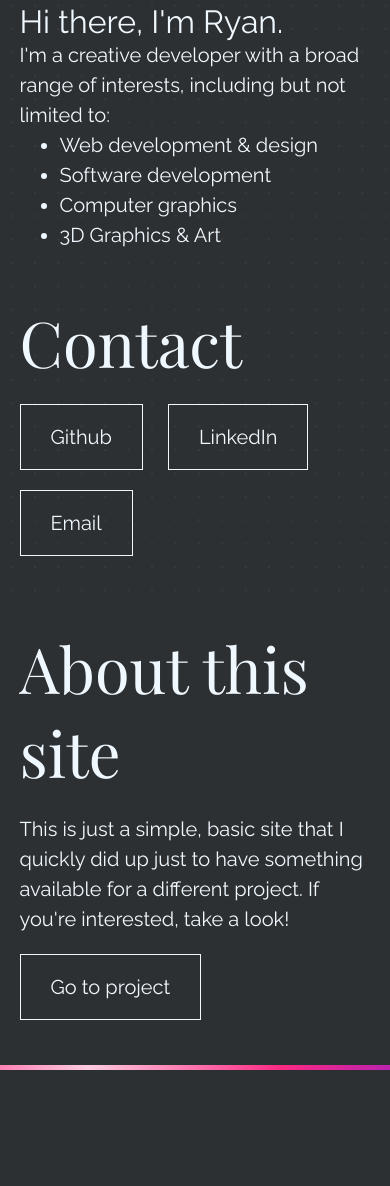
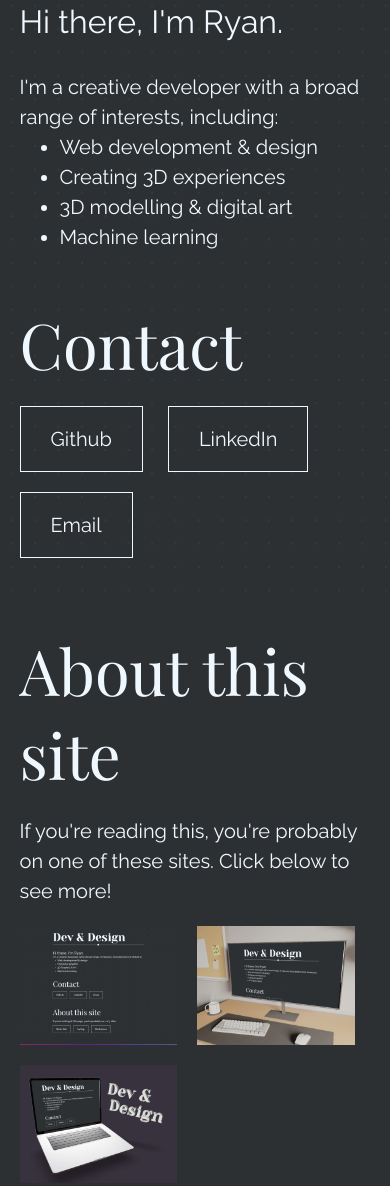
Before and after one commit to ryan-tzw/basic-site, a website built with Vite: page src/index.html in a window 390 px wide. Shown: the part 240-1426 px from the top of the page. Before the commit the page ends 1310 px from the top, so only its background shows below. Built offline with nearby package versions, Linux system fonts and the light colour scheme.

Commit message:
bg slightly animated, added links to projects, updated css

```diff
--- a/src/index.html
+++ b/src/index.html
@@ -24,17 +24,15 @@
                     </section>
                     <section class="intro">
                         <h3>Hi there, I'm Ryan.</h3>
-                        <p>
-                            I'm a creative developer with a broad range of interests, including but
-                            not limited to:
-                        </p>
+                        <p>I'm a creative developer with a broad range of interests, including:</p>
                         <ul>
                             <li>Web development & design</li>
-                            <li>Software development</li>
-                            <li>Computer graphics</li>
-                            <li>3D Graphics & Art</li>
+                            <li>Creating 3D experiences</li>
+                            <li>3D modelling & digital art</li>
+                            <li>Machine learning</li>
                         </ul>
                     </section>
+
                     <section class="contact">
                         <h2>Contact</h2>
                         <ul>
@@ -58,13 +56,29 @@
                     <section class="about">
                         <h2>About this site</h2>
                         <p>
-                            This is just a simple, basic site that I quickly did up just to have
-                            something available for a different project. If you're interested, take
-                            a look!
+                            If you're reading this, you're probably on one of these sites. Click
+                            below to see more!
                         </p>
-                        <a href="https://laptop-render.vercel.app/" target="_top">
-                            <button class="clickableButton">Go to project</button>
-                        </a>
+                        <ul class="site-links">
+                            <li>
+                                <a href="https://basic-site-rtzw.vercel.app/" target="_blank">
+                                    <img src="./site1.png" alt="Site 1" />
+                                </a>
+                            </li>
+                            <li>
+                                <a
+                                    href="https://portfolio-2025-delta-six.vercel.app/"
+                                    target="_blank"
+                                >
+                                    <img src="./site2.png" alt="Site 2" />
+                                </a>
+                            </li>
+                            <li>
+                                <a href="https://laptop-render.vercel.app/" target="_blank">
+                                    <img src="./site3.png" alt="Site 3" />
+                                </a>
+                            </li>
+                        </ul>
                     </section>
                 </main>
             </div>
@@ -75,4 +89,6 @@
 
         <div id="background-pattern"></div>
     </body>
+
+    <script src="./script.js"></script>
 </html>
--- /dev/null
+++ b/src/script.js
@@ -0,0 +1,27 @@
+const background = document.getElementById('background-pattern')
+
+let targetX = 0
+let targetY = 0
+let currentX = 0
+let currentY = 0
+
+document.addEventListener('mousemove', (e) => {
+    const { innerWidth, innerHeight } = window
+    const scale = 25
+    targetX = (e.clientX / innerWidth - 0.5) * scale
+    targetY = (e.clientY / innerHeight - 0.5) * scale
+})
+
+function animate() {
+    // Smooth interpolation
+    currentX += (targetX - currentX) * 0.1
+    currentY += (targetY - currentY) * 0.1
+
+    if (background) {
+        background.style.backgroundPosition = `${currentX}px ${currentY}px`
+    }
+
+    requestAnimationFrame(animate)
+}
+
+animate()
--- a/src/style.scss
+++ b/src/style.scss
@@ -45,7 +45,7 @@ body {
 
 main {
     width: auto;
-    margin: 0 5vw;
+    margin: 0 5vw 5vw 5vw;
 }
 
 @media (min-width: 1024px) {
@@ -104,6 +104,34 @@ h3 {
     }
 }
 
+.intro h2,
+h3 {
+    margin-bottom: 1em;
+}
+
+.site-links {
+    display: flex;
+    list-style: none;
+    padding: 0;
+    gap: 1em;
+    flex-wrap: wrap;
+    li {
+        flex: 0 1 45%;
+    }
+    img {
+        width: 100%;
+        height: auto;
+        display: block;
+        transition: transform 150ms ease-in-out;
+
+        &:hover {
+            cursor: pointer;
+            transform: scale(1.05);
+            transition: transform 200ms ease-in-out;
+        }
+    }
+}
+
 .contact {
     ul {
         padding: 0;
@@ -116,8 +144,19 @@ h3 {
     }
 }
 
-.about p {
-    margin-bottom: 1em;
+.about {
+    ul {
+        padding: 0;
+        li {
+            margin: 0;
+            padding: 0;
+            display: inline-block;
+            list-style: none;
+        }
+    }
+    p {
+        margin-bottom: 1em;
+    }
 }
 
 .clickableButton {
@@ -146,7 +185,7 @@ footer {
 .footer-accent {
     bottom: 0;
     margin-top: 10px;
-    height: 5px;
+    height: 6px;
     width: 100vw;
     max-width: 100%;
     background-image: linear-gradient(
@@ -196,5 +235,6 @@ footer {
     }
     &-thumb {
         background: $main-color;
+        border-radius: 5px;
     }
 }
```
Also changed, not shown: public/site1.png (added), public/site2.png (added), public/site3.png (added).
